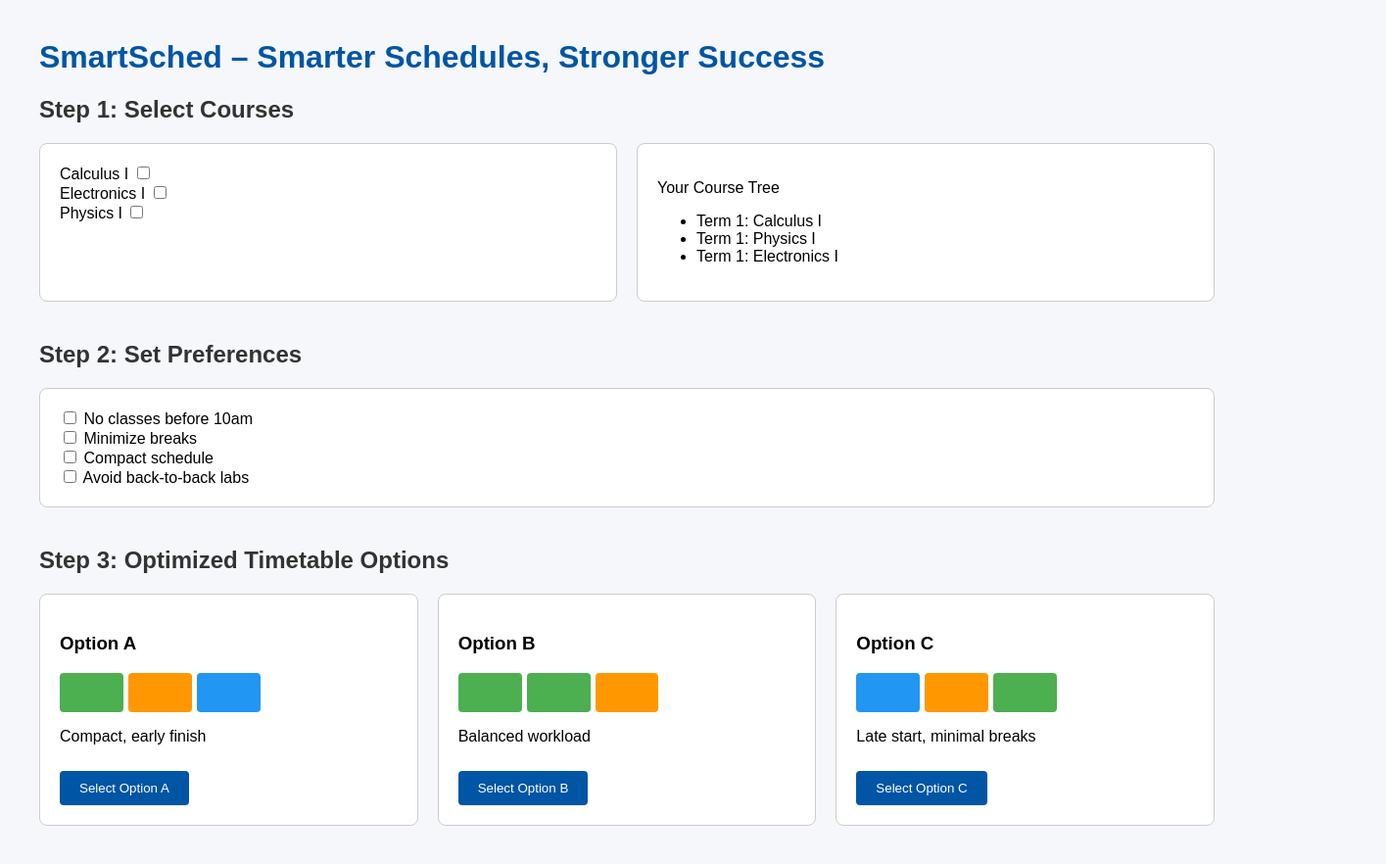
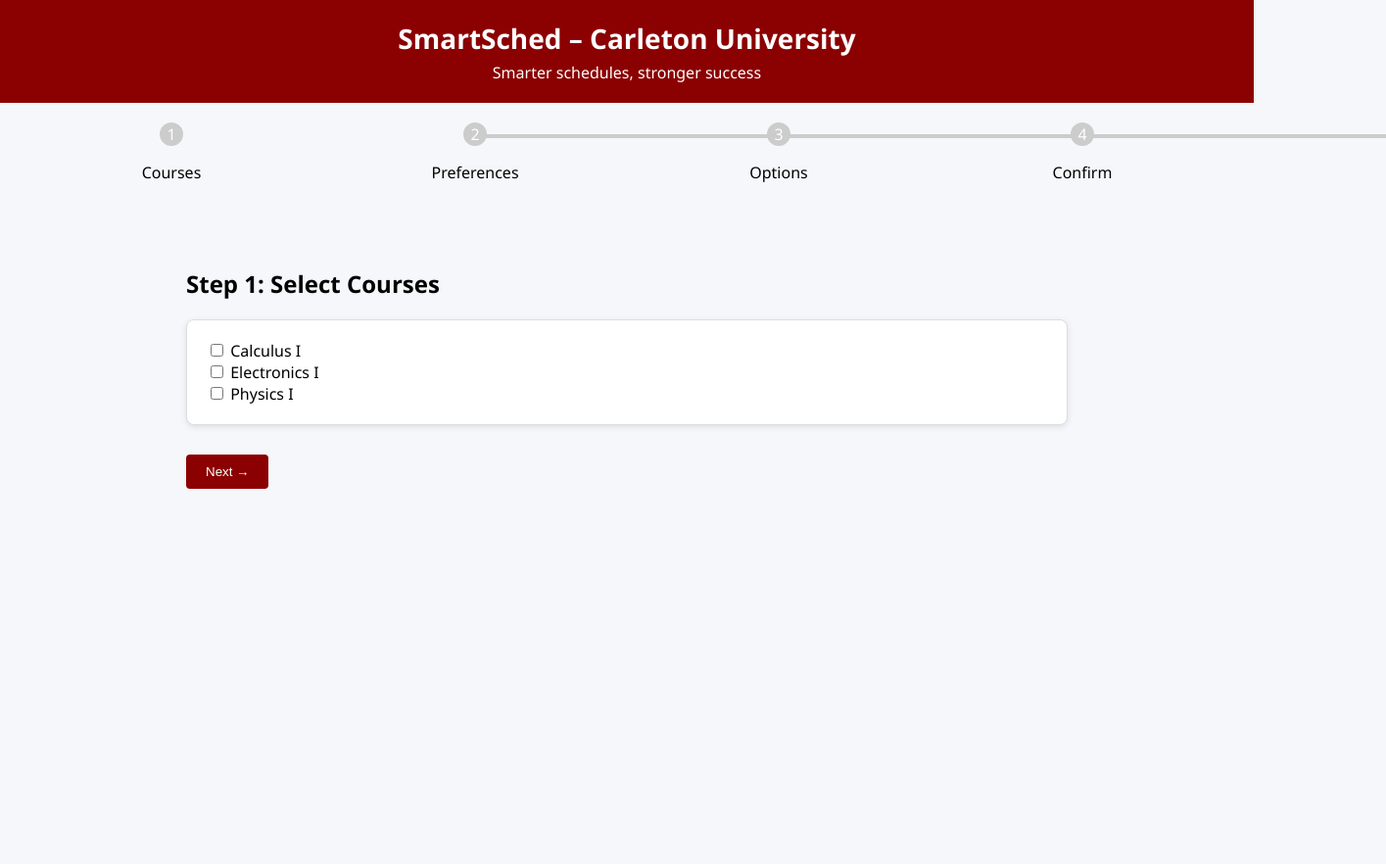
Before and after one commit to yasamanmadani/SmartSched-Demo, a plain HTML site: page index.html in a window 1280 px wide. Shown: the whole page at 98% size, 1415 px wide, since content can reach past the window. After the commit the page ends 800 px from the top, so only its background shows below. Drawn offline with Linux system fonts and the light colour scheme.

Commit message:
Update index.html

```diff
--- a/index.html
+++ b/index.html
@@ -2,16 +2,26 @@
 <html lang="en">
 <head>
   <meta charset="UTF-8">
-  <title>SmartSched Demo</title>
+  <title>SmartSched – Carleton University Demo</title>
   <style>
-    body { font-family: Arial, sans-serif; margin: 40px; background: #f5f7fa; }
-    h1 { color: #0055A5; }
-    h2 { color: #333; }
-    .section { margin-bottom: 40px; }
-    .courses, .preferences, .timetables { display: flex; gap: 20px; }
-    .card { background: #fff; border: 1px solid #ccc; padding: 20px; border-radius: 8px; flex: 1; }
-    .btn { background: #0055A5; color: #fff; padding: 10px 20px; border: none; border-radius: 4px; cursor: pointer; margin-top: 10px; }
-    .btn:hover { background: #003F7D; }
+    body { font-family: 'Segoe UI', Arial, sans-serif; margin: 0; background: #f5f7fa; }
+    header { background: #8B0000; color: #fff; padding: 20px; text-align: center; }
+    header h1 { margin: 0; font-size: 28px; }
+    header p { margin: 5px 0 0; font-size: 16px; }
+
+    .progress { display: flex; justify-content: space-around; margin: 20px; }
+    .step { flex: 1; text-align: center; position: relative; }
+    .step::before { content: ''; position: absolute; top: 12px; left: 50%; width: 100%; height: 4px; background: #ccc; z-index: -1; }
+    .step:first-child::before { display: none; }
+    .circle { width: 24px; height: 24px; border-radius: 50%; background: #ccc; margin: 0 auto; line-height: 24px; color: #fff; }
+    .active .circle { background: #8B0000; }
+
+    .container { padding: 30px; max-width: 900px; margin: auto; }
+    .section { display: none; }
+    .active { display: block; }
+    .card { background: #fff; border: 1px solid #ddd; padding: 20px; border-radius: 8px; margin-bottom: 20px; box-shadow: 0 2px 6px rgba(0,0,0,0.1); }
+    .btn { background: #8B0000; color: #fff; padding: 10px 20px; border: none; border-radius: 4px; cursor: pointer; margin-top: 10px; }
+    .btn:hover { background: #600000; }
     .timetable { display: grid; grid-template-columns: repeat(5, 1fr); gap: 5px; margin-top: 10px; }
     .block { height: 40px; border-radius: 4px; }
     .lecture { background: #4CAF50; }
@@ -21,45 +31,46 @@
 </head>
 <body>
 
-  <h1>SmartSched – Smarter Schedules, Stronger Success</h1>
+<header>
+  <h1>SmartSched – Carleton University</h1>
+  <p>Smarter schedules, stronger success</p>
+</header>
 
-  <!-- Step 1: Course Selection -->
-  <div class="section">
-    <h2>Step 1: Select Courses</h2>
-    <div class="courses">
-      <div class="card">
-        <label>Calculus I <input type="checkbox"></label><br>
-        <label>Electronics I <input type="checkbox"></label><br>
-        <label>Physics I <input type="checkbox"></label>
-      </div>
-      <div class="card">
-        <p>Your Course Tree</p>
-        <ul>
-          <li>Term 1: Calculus I</li>
-          <li>Term 1: Physics I</li>
-          <li>Term 1: Electronics I</li>
-        </ul>
-      </div>
-    </div>
+<div class="progress">
+  <div class="step" id="progress1"><div class="circle">1</div><p>Courses</p></div>
+  <div class="step" id="progress2"><div class="circle">2</div><p>Preferences</p></div>
+  <div class="step" id="progress3"><div class="circle">3</div><p>Options</p></div>
+  <div class="step" id="progress4"><div class="circle">4</div><p>Confirm</p></div>
 </div>
 
-  <!-- Step 2: Preferences -->
-  <div class="section">
+<div class="container">
+
+  <!-- Step 1 -->
+  <div id="step1" class="section active">
+    <h2>Step 1: Select Courses</h2>
+    <div class="card">
+      <label><input type="checkbox"> Calculus I</label><br>
+      <label><input type="checkbox"> Electronics I</label><br>
+      <label><input type="checkbox"> Physics I</label>
+    </div>
+    <button class="btn" onclick="nextStep(2)">Next →</button>
+  </div>
+
+  <!-- Step 2 -->
+  <div id="step2" class="section">
     <h2>Step 2: Set Preferences</h2>
-    <div class="preferences">
     <div class="card">
       <label><input type="checkbox"> No classes before 10am</label><br>
       <label><input type="checkbox"> Minimize breaks</label><br>
       <label><input type="checkbox"> Compact schedule</label><br>
       <label><input type="checkbox"> Avoid back-to-back labs</label>
     </div>
-    </div>
+    <button class="btn" onclick="nextStep(3)">Next →</button>
   </div>
 
-  <!-- Step 3: Timetable Options -->
-  <div class="section">
+  <!-- Step 3 -->
+  <div id="step3" class="section">
     <h2>Step 3: Optimized Timetable Options</h2>
-    <div class="timetables">
     <div class="card">
       <h3>Option A</h3>
       <div class="timetable">
@@ -91,16 +102,46 @@
       <button class="btn selectBtn" data-option="C">Select Option C</button>
     </div>
   </div>
+
+  <!-- Confirmation -->
+  <div id="confirmation" class="section">
+    <h2>SmartSched – Schedule Confirmed</h2>
+    <p id="chosenText"></p>
+    <div id="preview"></div>
+    <div style="margin-top:20px;">
+      <button class="btn" onclick="alert('📅 Added to calendar (mock)!')">Add to Calendar</button>
+      <button class="btn" onclick="alert('📄 PDF downloaded (mock)!')">Download PDF</button>
+      <button class="btn" onclick="alert('📧 Shared with advisor (mock)!')">Share with Advisor</button>
+    </div>
+    <div style="margin-top:20px;">
+      <button class="btn" onclick="restart()">Back to Start</button>
+    </div>
+  </div>
+
 </div>
 
 <script>
+  function updateProgress(step) {
+    document.querySelectorAll('.step').forEach(s => s.classList.remove('active'));
+    document.getElementById('progress' + step).classList.add('active');
+  }
+
+  function nextStep(step) {
+    document.querySelectorAll('.section').forEach(s => s.classList.remove('active'));
+    document.getElementById('step' + step).classList.add('active');
+    updateProgress(step);
+  }
+
+  function restart() {
+    document.querySelectorAll('.section').forEach(s => s.classList.remove('active'));
+    document.getElementById('step1').classList.add('active');
+    updateProgress(1);
+  }
+
   const buttons = document.querySelectorAll('.selectBtn');
-
   buttons.forEach(btn => {
     btn.addEventListener('click', function() {
       const chosen = this.dataset.option;
-
-        // Build timetable preview depending on choice
       let preview = "";
       if (chosen === "A") {
         preview = `<div class="timetable">
@@ -121,22 +162,11 @@
                      <div class="block lecture"></div>
                    </div>`;
       }
-
-        // Replace page content with confirmation + preview + export options
-        document.body.innerHTML = `
-          <h1>SmartSched – Schedule Confirmed</h1>
-          <p>You selected <strong>Option ${chosen}</strong>.</p>
-          <p>Here’s your timetable preview:</p>
-          ${preview}
-          <div style="margin-top:20px;">
-            <button class="btn" onclick="alert('📅 Added to calendar (mock)!')">Add to Calendar</button>
-            <button class="btn" onclick="alert('📄 PDF downloaded (mock)!')">Download PDF</button>
-            <button class="btn" onclick="alert('📧 Shared with advisor (mock)!')">Share with Advisor</button>
-          </div>
-          <div style="margin-top:20px;">
-            <button class="btn" onclick="window.location.reload()">Back to Start</button>
-          </div>
-        `;
+      document.querySelectorAll('.section').forEach(s => s.classList.remove('active'));
+      document.getElementById('confirmation').classList.add('active');
+      updateProgress(4);
+      document.getElementById('chosenText').innerHTML = `You selected <strong>Option ${chosen}</strong>.`;
+      document.getElementById('preview').innerHTML = preview;
     });
   });
 </script>
```
Lines whose indentation alone changed are shown as unchanged.
